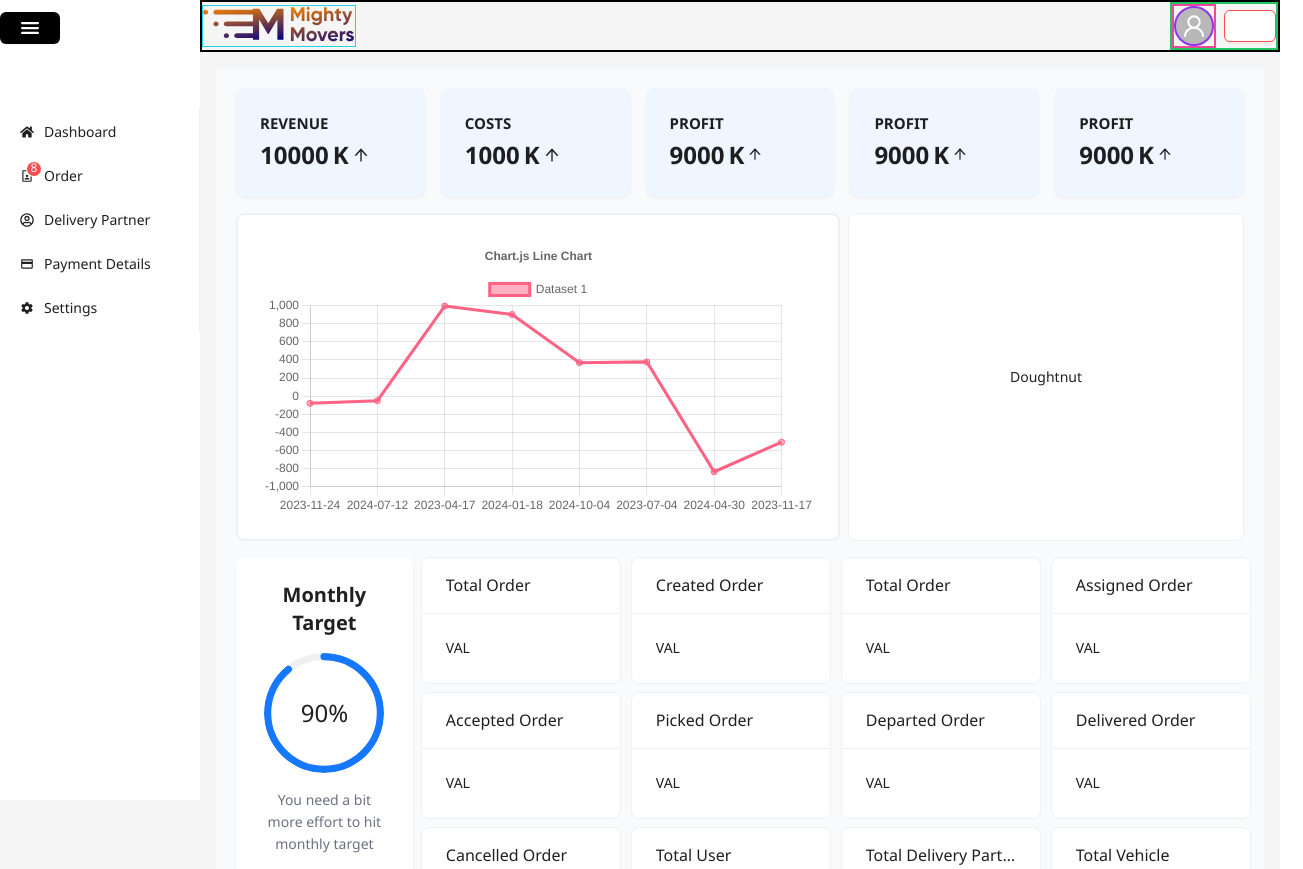
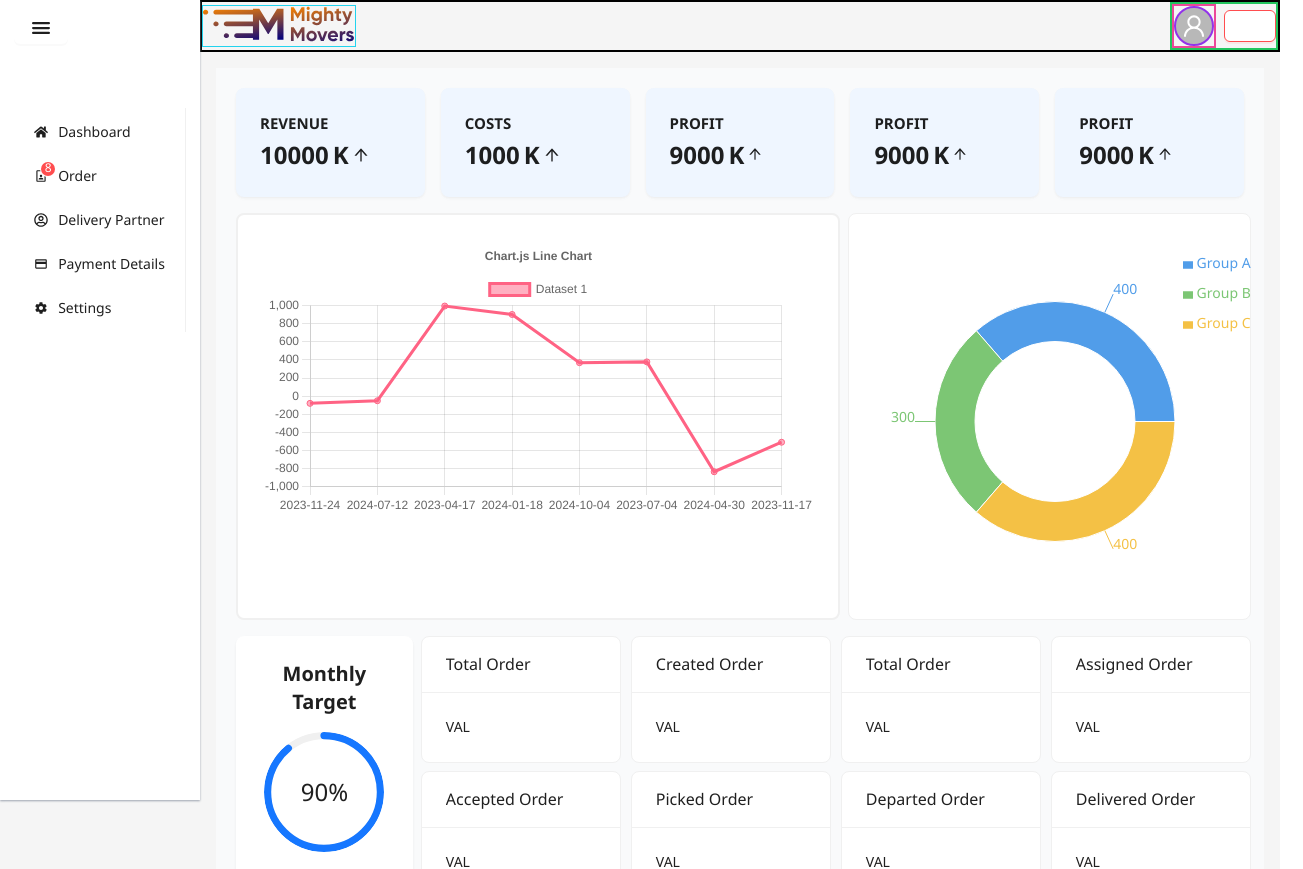
Before and after one commit to neelshah532/mighty_mover_admin_web, a React (Vite) app: page / in a window 1280 px wide. Shown: the top 869 px of the page, 1303 px wide, since content can reach past the window. Built offline with nearby package versions, Linux system fonts and the light colour scheme; sample sign-in values are in the browser's storage.

Commit message:
doughnut chart

```diff
--- a/src/components/Dashboard.tsx
+++ b/src/components/Dashboard.tsx
@@ -49,7 +49,7 @@ export default function Dashboard() {
         ) : (
             <ArrowDownOutlined className="w-4 h-4" />
         );
-    const color = DASHBOARD_STATS_PROFIT_VAL >= 0 ? '#3f8600' : '#cf1322';
+    // const color = DASHBOARD_STATS_PROFIT_VAL >= 0 ? '#3f8600' : '#cf1322';
     return (
         <div className="bg-gray-50 p-1 font-inter">
             <div className="grid  grid-cols-5 gap-4 m-4">
@@ -145,8 +145,8 @@ export default function Dashboard() {
                     </Card>
                     <Card className="w-[40%] flex justify-center items-center ">
                         {/* <PieChart /> */}
-                        {/* <DoughnutChart /> */}
-                        Doughtnut
+                        <DoughnutChart />
+                        {/* Doughtnut */}
                     </Card>
                 </Flex>
             </div>
--- a/src/components/DoughnutChart.tsx
+++ b/src/components/DoughnutChart.tsx
@@ -9,13 +9,13 @@ const data01 = [
 
 export default function App() {
     const style = {
-        top: 40,
-        left: 380,
+        top: 10,
+        left: 350,
         lineHeight: '30px',
     };
     return (
-        <div style={{ width: '634px', height: '357px' }}>
-            <PieChart width={634} height={357}>
+        // <div style={{ width: '600px', height: '357px' }}>
+            <PieChart width={434} height={357}>
                 <Legend
                     iconSize={10}
                     width={120}
@@ -27,7 +27,7 @@ export default function App() {
                 <Pie
                     dataKey="value"
                     data={data01}
-                    cx={317}
+                    cx={217}
                     cy={178.5}
                     innerRadius={80}
                     outerRadius={120}
@@ -36,6 +36,7 @@ export default function App() {
                     label
                 />
             </PieChart>
-        </div>
+
+        // </div>
     );
 }
--- a/src/components/Layout.tsx
+++ b/src/components/Layout.tsx
@@ -9,7 +9,7 @@ const { Content } = Layout;
 const FixedLayout: React.FC = () => {
     return (
         <>
-            <Layout style={{ minHeight: '100vh' }}>
+            <Layout >
                 <Sider_page />
                 <Layout className="site-layout">
                     <Header_page />
--- a/src/components/Sider_page.tsx
+++ b/src/components/Sider_page.tsx
@@ -1,4 +1,4 @@
-'use client'
+'use client';
 // import { useState } from 'react';
 import Sider from 'antd/es/layout/Sider';
 import { Button, Flex, Menu } from 'antd';
@@ -9,7 +9,7 @@ import { FaRegUserCircle } from 'react-icons/fa';
 import { IoMdSettings } from 'react-icons/io';
 import { ORDER_TABLE } from '../assets/constant/constant';
 import { Order } from '../assets/dto/data.type';
-import {  useNavigate } from 'react-router-dom';
+import { useNavigate } from 'react-router-dom';
 import { IoMenu } from 'react-icons/io5';
 import { useState } from 'react';
 
@@ -23,7 +23,7 @@ export default function Sider_page() {
         setcollapse(!collapse);
     };
     return (
-        <div className="shadow-sm shadow-gray-400">
+        <div>
             <Sider
                 theme="light"
                 collapsed={collapse}
@@ -34,20 +34,22 @@ export default function Sider_page() {
                     left: 0,
                     top: 0,
                     bottom: 0,
+                    transition: 'all 0.3s ease',
                 }}
+                className="shadow-sm shadow-gray-400 flex items-center justify-center "
             >
-                <Flex>
+                {/* <Flex>
                     {toggle1 ? (
                         <></>
-                    ) : (
+                    ) : ( */}
                 <Button
-                            className="text-white mt-3 text-2xl border-none w-[30%] bg-black text-center flex justify-content"
+                    className="mt-3 text-2xl border-none text-center flex items-center justify-content rounded-md"
                     onClick={handletoggle}
                 >
                     <IoMenu />
                 </Button>
-                    )}
-                </Flex>
+                {/* )}
+                </Flex> */}
                 <Menu
                     className="mt-16"
                     theme="light"
--- a/src/pages/admin.tsx
+++ b/src/pages/admin.tsx
@@ -1,4 +1,4 @@
-//import { Content } from 'antd/es/layout/layout';
+import { Content } from 'antd/es/layout/layout';
 import { useEffect, useState } from 'react';
 import { Layout } from 'antd';
 import { FloatButton, Divider, Flex } from 'antd';
@@ -8,7 +8,7 @@ import Loader from '../components/Loader';
 //import Sider_page from '../components/Sider_page';
 import { Outlet } from 'react-router-dom';
 
-const { Content: AntContent } = Layout;
+// const { Content: AntContent } = Layout;
 
 const Admin: React.FC = () => {
     const [toggle, setToggle] = useState(true);
@@ -28,14 +28,14 @@ const Admin: React.FC = () => {
             ) : (
                 <Layout className="w-full">
                     <Layout>
-                        <AntContent className="bg-gray-50 mt-16 p-1">
-                            <Outlet /> {/* Render nested routes */}
+                        <Content className="bg-gray-50 mt-16 p-1">
+                            <Outlet />
                             <Flex justify="space-between" className="ml-4 mr-4 text-gray-400">
                                 <div className="hover:text-gray-600">{COPYRIGHT}</div>
                                 <div className="hover:text-gray-600">{TERMS}</div>
                             </Flex>
                             <Divider />
-                        </AntContent>
+                        </Content>
                     </Layout>
                     <FloatButton.BackTop />
                 </Layout>
```
Lines whose indentation alone changed are shown as unchanged.
